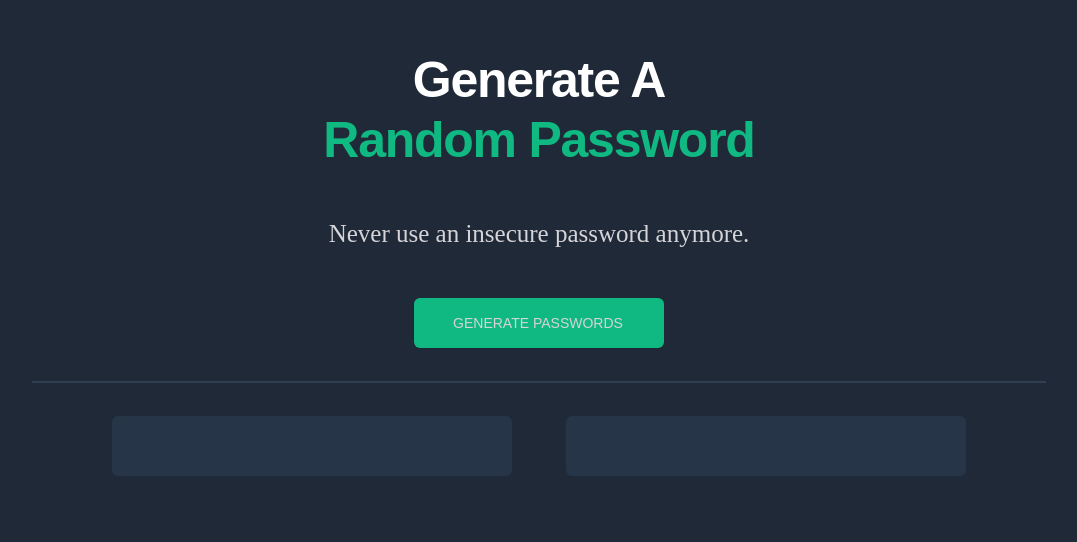
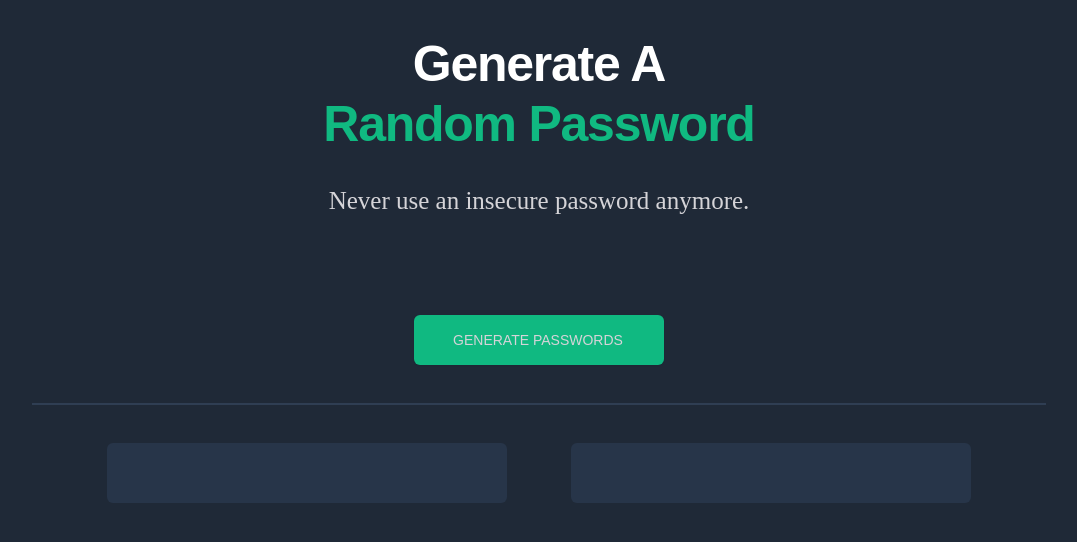
Before and after one commit to r-antoni/password_generator, a plain HTML site: page index.html in a window 1280 px wide. Shown: the whole page, without its empty margins (101-1178 px from the left). Drawn offline with Linux system fonts and the light colour scheme.

Commit message:
Fixed some margins

```diff
--- a/style.css
+++ b/style.css
@@ -10,7 +10,7 @@ h1{
     line-height: 40px;
     letter-spacing: -0.025em;
     color: #FFFFFF;
-    margin: 50px;
+    margin: 60px auto 30 auto;
     line-height: 60px;
 }
 
@@ -24,8 +24,7 @@ h2{
     font-size: 25px;
     line-height: 28px;
     color: #D5D4D8;
-    margin-top: 20px;
-    margin-bottom: 50px;
+    margin-bottom: 100px;
 }
 
 button{
@@ -42,7 +41,7 @@ button{
     border: none;
     color: #D5D4D8;
     font-size: 14px;
-    margin-bottom: 25px;
+    margin-bottom: 30px;
 }
 
 hr{
@@ -59,5 +58,5 @@ p{
     width: 400px;
     height: 40px;
     padding-top: 20px;
-    margin: 25px;
+    margin: 30px;
 }
```
